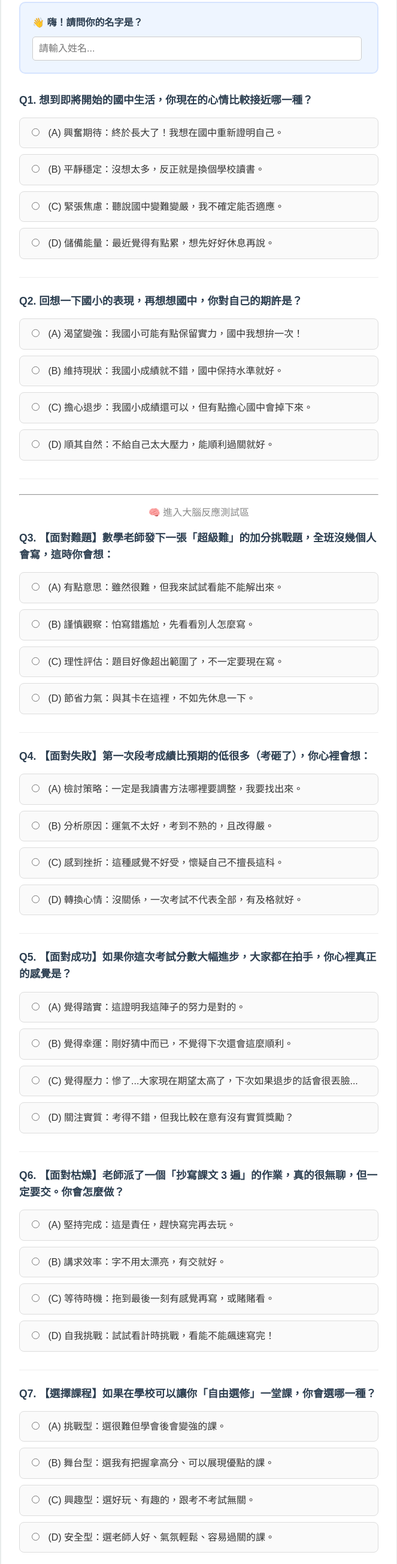
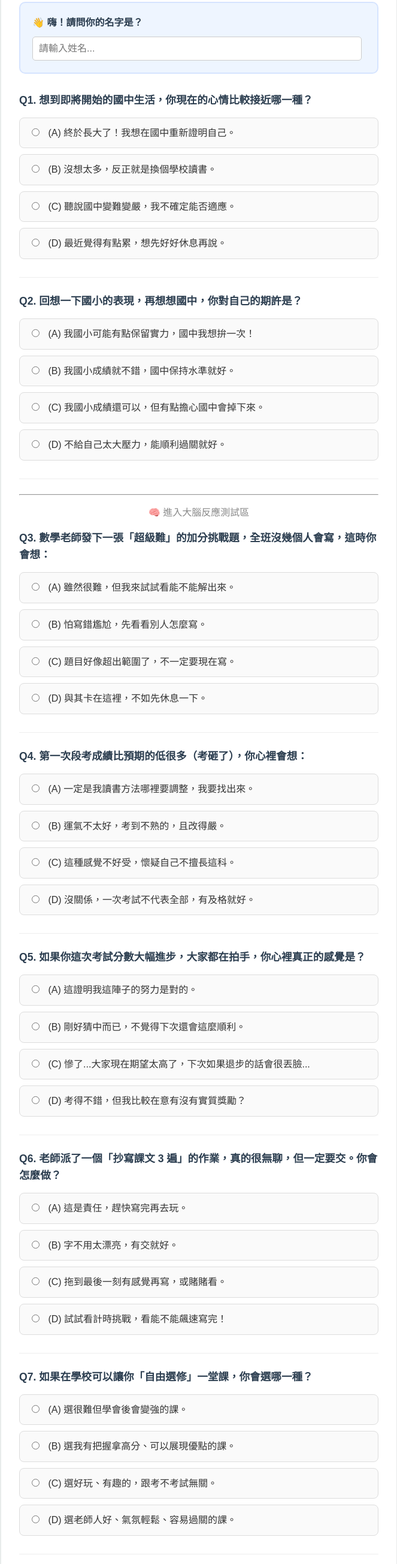
Before and after one commit to kimberleyabigailbott/motivation-test, a plain HTML site: page index.html in a window 1280 px wide. Shown: the part 192-2800 px from the top of the page at 60% size, without its empty margins (308-971 px from the left). Drawn offline with Linux system fonts and the light colour scheme.

Commit message:
change text again

```diff
--- a/index.html
+++ b/index.html
@@ -48,20 +48,20 @@
         <div class="question-block">
             <div class="q-title">Q1. 想到即將開始的國中生活，你現在的心情比較接近哪一種？</div>
             <div class="options">
-                <label><input type="radio" name="q1" value="A"> (A) 興奮期待：終於長大了！我想在國中重新證明自己。</label>
-                <label><input type="radio" name="q1" value="B"> (B) 平靜穩定：沒想太多，反正就是換個學校讀書。</label>
-                <label><input type="radio" name="q1" value="C"> (C) 緊張焦慮：聽說國中變難變嚴，我不確定能否適應。</label>
-                <label><input type="radio" name="q1" value="D"> (D) 儲備能量：最近覺得有點累，想先好好休息再說。</label>
+                <label><input type="radio" name="q1" value="A"> (A) 終於長大了！我想在國中重新證明自己。</label>
+                <label><input type="radio" name="q1" value="B"> (B) 沒想太多，反正就是換個學校讀書。</label>
+                <label><input type="radio" name="q1" value="C"> (C) 聽說國中變難變嚴，我不確定能否適應。</label>
+                <label><input type="radio" name="q1" value="D"> (D) 最近覺得有點累，想先好好休息再說。</label>
             </div>
         </div>
 
         <div class="question-block">
             <div class="q-title">Q2. 回想一下國小的表現，再想想國中，你對自己的期許是？</div>
             <div class="options">
-                <label><input type="radio" name="q2" value="A"> (A) 渴望變強：我國小可能有點保留實力，國中我想拚一次！</label>
-                <label><input type="radio" name="q2" value="B"> (B) 維持現狀：我國小成績就不錯，國中保持水準就好。</label>
-                <label><input type="radio" name="q2" value="C"> (C) 擔心退步：我國小成績還可以，但有點擔心國中會掉下來。</label>
-                <label><input type="radio" name="q2" value="D"> (D) 順其自然：不給自己太大壓力，能順利過關就好。</label>
+                <label><input type="radio" name="q2" value="A"> (A) 我國小可能有點保留實力，國中我想拚一次！</label>
+                <label><input type="radio" name="q2" value="B"> (B) 我國小成績就不錯，國中保持水準就好。</label>
+                <label><input type="radio" name="q2" value="C"> (C) 我國小成績還可以，但有點擔心國中會掉下來。</label>
+                <label><input type="radio" name="q2" value="D"> (D) 不給自己太大壓力，能順利過關就好。</label>
             </div>
         </div>
 
@@ -69,82 +69,82 @@
         <p style="text-align:center; color:#888;">🧠 進入大腦反應測試區</p>
 
         <div class="question-block">
-            <div class="q-title">Q3. 【面對難題】數學老師發下一張「超級難」的加分挑戰題，全班沒幾個人會寫，這時你會想：</div>
+            <div class="q-title">Q3. 數學老師發下一張「超級難」的加分挑戰題，全班沒幾個人會寫，這時你會想：</div>
             <div class="options">
-                <label><input type="radio" name="q3" value="A"> (A) 有點意思：雖然很難，但我來試試看能不能解出來。</label>
-                <label><input type="radio" name="q3" value="B"> (B) 謹慎觀察：怕寫錯尷尬，先看看別人怎麼寫。</label>
-                <label><input type="radio" name="q3" value="C"> (C) 理性評估：題目好像超出範圍了，不一定要現在寫。</label>
-                <label><input type="radio" name="q3" value="D"> (D) 節省力氣：與其卡在這裡，不如先休息一下。</label>
+                <label><input type="radio" name="q3" value="A"> (A) 雖然很難，但我來試試看能不能解出來。</label>
+                <label><input type="radio" name="q3" value="B"> (B) 怕寫錯尷尬，先看看別人怎麼寫。</label>
+                <label><input type="radio" name="q3" value="C"> (C) 題目好像超出範圍了，不一定要現在寫。</label>
+                <label><input type="radio" name="q3" value="D"> (D) 與其卡在這裡，不如先休息一下。</label>
             </div>
         </div>
 
         <div class="question-block">
-            <div class="q-title">Q4. 【面對失敗】第一次段考成績比預期的低很多（考砸了），你心裡會想：</div>
+            <div class="q-title">Q4. 第一次段考成績比預期的低很多（考砸了），你心裡會想：</div>
             <div class="options">
-                <label><input type="radio" name="q4" value="A"> (A) 檢討策略：一定是我讀書方法哪裡要調整，我要找出來。</label>
-                <label><input type="radio" name="q4" value="B"> (B) 分析原因：運氣不太好，考到不熟的，且改得嚴。</label>
-                <label><input type="radio" name="q4" value="C"> (C) 感到挫折：這種感覺不好受，懷疑自己不擅長這科。</label>
-                <label><input type="radio" name="q4" value="D"> (D) 轉換心情：沒關係，一次考試不代表全部，有及格就好。</label>
+                <label><input type="radio" name="q4" value="A"> (A) 一定是我讀書方法哪裡要調整，我要找出來。</label>
+                <label><input type="radio" name="q4" value="B"> (B) 運氣不太好，考到不熟的，且改得嚴。</label>
+                <label><input type="radio" name="q4" value="C"> (C) 這種感覺不好受，懷疑自己不擅長這科。</label>
+                <label><input type="radio" name="q4" value="D"> (D) 沒關係，一次考試不代表全部，有及格就好。</label>
             </div>
         </div>
 
         <div class="question-block">
-            <div class="q-title">Q5. 【面對成功】如果你這次考試分數大幅進步，大家都在拍手，你心裡真正的感覺是？</div>
+            <div class="q-title">Q5. 如果你這次考試分數大幅進步，大家都在拍手，你心裡真正的感覺是？</div>
             <div class="options">
-                <label><input type="radio" name="q5" value="A"> (A) 覺得踏實：這證明我這陣子的努力是對的。</label>
-                <label><input type="radio" name="q5" value="B"> (B) 覺得幸運：剛好猜中而已，不覺得下次還會這麼順利。</label>
-                <label><input type="radio" name="q5" value="C"> (C) 覺得壓力：慘了...大家現在期望太高了，下次如果退步的話會很丟臉...</label>
-                <label><input type="radio" name="q5" value="D"> (D) 關注實質：考得不錯，但我比較在意有沒有實質獎勵？</label>
+                <label><input type="radio" name="q5" value="A"> (A) 這證明我這陣子的努力是對的。</label>
+                <label><input type="radio" name="q5" value="B"> (B) 剛好猜中而已，不覺得下次還會這麼順利。</label>
+                <label><input type="radio" name="q5" value="C"> (C) 慘了...大家現在期望太高了，下次如果退步的話會很丟臉...</label>
+                <label><input type="radio" name="q5" value="D"> (D) 考得不錯，但我比較在意有沒有實質獎勵？</label>
             </div>
         </div>
 
         <div class="question-block">
-            <div class="q-title">Q6. 【面對枯燥】老師派了一個「抄寫課文 3 遍」的作業，真的很無聊，但一定要交。你會怎麼做？</div>
+            <div class="q-title">Q6. 老師派了一個「抄寫課文 3 遍」的作業，真的很無聊，但一定要交。你會怎麼做？</div>
             <div class="options">
-                <label><input type="radio" name="q6" value="A"> (A) 堅持完成：這是責任，趕快寫完再去玩。</label>
-                <label><input type="radio" name="q6" value="B"> (B) 講求效率：字不用太漂亮，有交就好。</label>
-                <label><input type="radio" name="q6" value="C"> (C) 等待時機：拖到最後一刻有感覺再寫，或賭賭看。</label>
-                <label><input type="radio" name="q6" value="D"> (D) 自我挑戰：試試看計時挑戰，看能不能飆速寫完！</label>
+                <label><input type="radio" name="q6" value="A"> (A) 這是責任，趕快寫完再去玩。</label>
+                <label><input type="radio" name="q6" value="B"> (B) 字不用太漂亮，有交就好。</label>
+                <label><input type="radio" name="q6" value="C"> (C) 拖到最後一刻有感覺再寫，或賭賭看。</label>
+                <label><input type="radio" name="q6" value="D"> (D) 試試看計時挑戰，看能不能飆速寫完！</label>
             </div>
         </div>
 
         <div class="question-block">
-            <div class="q-title">Q7. 【選擇課程】如果在學校可以讓你「自由選修」一堂課，你會選哪一種？</div>
+            <div class="q-title">Q7. 如果在學校可以讓你「自由選修」一堂課，你會選哪一種？</div>
             <div class="options">
-                <label><input type="radio" name="q7" value="A"> (A) 挑戰型：選很難但學會後會變強的課。</label>
-                <label><input type="radio" name="q7" value="B"> (B) 舞台型：選我有把握拿高分、可以展現優點的課。</label>
-                <label><input type="radio" name="q7" value="C"> (C) 興趣型：選好玩、有趣的，跟考不考試無關。</label>
-                <label><input type="radio" name="q7" value="D"> (D) 安全型：選老師人好、氣氛輕鬆、容易過關的課。</label>
+                <label><input type="radio" name="q7" value="A"> (A) 選很難但學會後會變強的課。</label>
+                <label><input type="radio" name="q7" value="B"> (B) 選我有把握拿高分、可以展現優點的課。</label>
+                <label><input type="radio" name="q7" value="C"> (C) 選好玩、有趣的，跟考不考試無關。</label>
+                <label><input type="radio" name="q7" value="D"> (D) 選老師人好、氣氛輕鬆、容易過關的課。</label>
             </div>
         </div>
 
         <div class="question-block">
-            <div class="q-title">Q8. 【遇到卡關】當你覺得某一科怎麼讀都讀不懂時，你通常會？</div>
+            <div class="q-title">Q8. 當你覺得某一科怎麼讀都讀不懂時，你通常會？</div>
             <div class="options">
-                <label><input type="radio" name="q8" value="A"> (A) 主動解決：主動去尋求答案，不把它弄懂我會覺得怪怪的。</label>
-                <label><input type="radio" name="q8" value="B"> (B) 自我保護：不敢問，怕顯得笨，試著自己硬背。</label>
-                <label><input type="radio" name="q8" value="C"> (C) 檢視教材：覺得課本編排不好，或老師講不清楚。</label>
-                <label><input type="radio" name="q8" value="D"> (D) 策略放手：先放著，把時間拿去讀有把握的科目。</label>
+                <label><input type="radio" name="q8" value="A"> (A) 主動去尋求答案，不把它弄懂我會覺得怪怪的。</label>
+                <label><input type="radio" name="q8" value="B"> (B) 不敢問，怕顯得笨，試著自己硬背。</label>
+                <label><input type="radio" name="q8" value="C"> (C) 覺得課本編排不好，或老師講不清楚。</label>
+                <label><input type="radio" name="q8" value="D"> (D) 先放著，把時間拿去讀有把握的科目。</label>
             </div>
         </div>
 
         <div class="question-block">
-            <div class="q-title">Q9. 【面對批評】如果老師當著大家的面，說你的作業寫得很不用心，你會？</div>
+            <div class="q-title">Q9. 如果老師當著大家的面，說你的作業寫得很不用心，你會？</div>
             <div class="options">
-                <label><input type="radio" name="q9" value="A"> (A) 反思改進：雖然丟臉，但我會檢查是不是真的有疏忽。</label>
-                <label><input type="radio" name="q9" value="B"> (B) 感到委屈：我覺得老師誤會我，明明大家都一樣，很想嗆回去。</label>
-                <label><input type="radio" name="q9" value="C"> (C) 感到羞愧：覺得自己很糟糕，連這點小事都做不好。</label>
-                <label><input type="radio" name="q9" value="D"> (D) 情緒隔絕：聽聽就好，盡量不讓這件事影響心情。</label>
+                <label><input type="radio" name="q9" value="A"> (A) 雖然丟臉，但我會檢查是不是真的有疏忽。</label>
+                <label><input type="radio" name="q9" value="B"> (B) 我覺得老師誤會我，明明大家都一樣，很想嗆回去。</label>
+                <label><input type="radio" name="q9" value="C"> (C) 覺得自己很糟糕，連這點小事都做不好。</label>
+                <label><input type="radio" name="q9" value="D"> (D) 聽聽就好，盡量不讓這件事影響心情。</label>
             </div>
         </div>
 
         <div class="question-block">
-            <div class="q-title">Q10. 【動力來源】在什麼情況下，你會願意拿出 120% 的力氣去讀書？</div>
+            <div class="q-title">Q10. 在什麼情況下，你會願意拿出 120% 的力氣去讀書？</div>
             <div class="options">
-                <label><input type="radio" name="q10" value="A"> (A) 自我實現：當我想挑戰自己極限在哪裡的時候。</label>
-                <label><input type="radio" name="q10" value="B"> (B) 外在獎勵：當考好有具體獎勵，或有人關注我時。</label>
-                <label><input type="radio" name="q10" value="C"> (C) 興趣連結：當內容是我超感興趣的主題時。</label>
-                <label><input type="radio" name="q10" value="D"> (D) 避免後果：當不讀書會有我不喜歡的後果時。</label>
+                <label><input type="radio" name="q10" value="A"> (A) 當我想挑戰自己極限在哪裡的時候。</label>
+                <label><input type="radio" name="q10" value="B"> (B) 當考好有具體獎勵，或有人關注我時。</label>
+                <label><input type="radio" name="q10" value="C"> (C) 當內容是我超感興趣的主題時。</label>
+                <label><input type="radio" name="q10" value="D"> (D) 當不讀書會有我不喜歡的後果時。</label>
             </div>
         </div>
 
```
